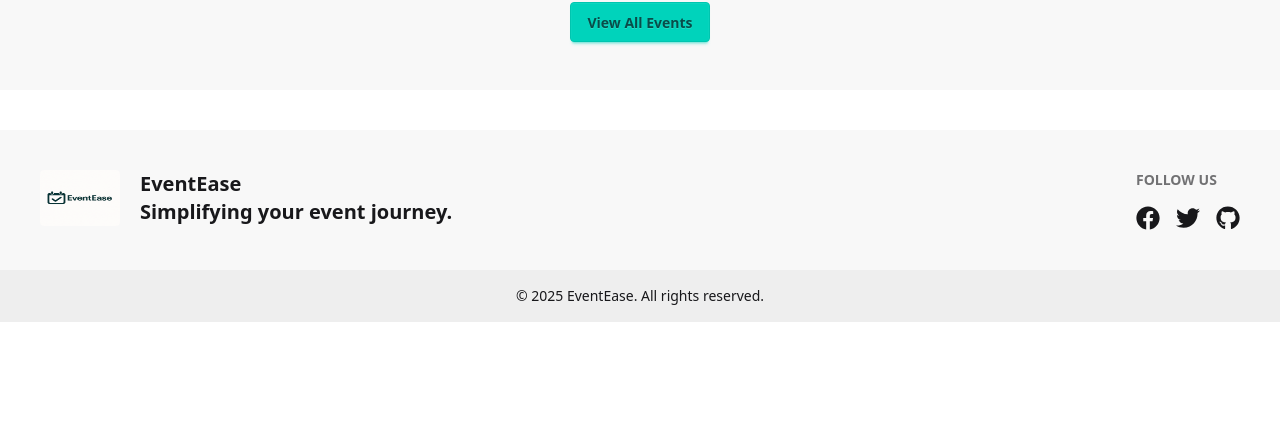
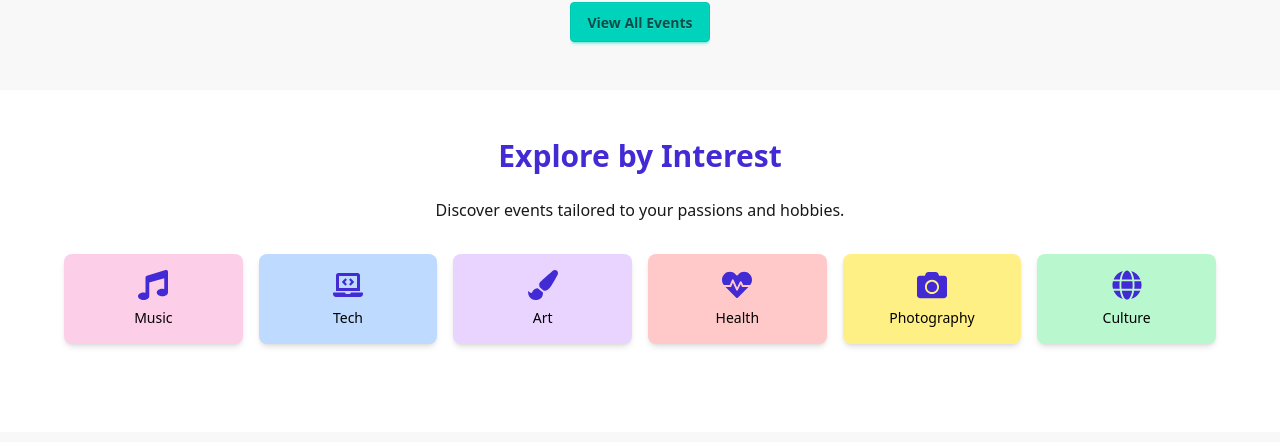
Before and after one commit to Sabuj-Chowdhury/Event-Management-Web-Application, a React (Vite) app in the folder client/: page / in a window 1280 px wide. Shown: the part 1135-1577 px from the top of the page. Before the commit the page ends 1457 px from the top, so only its background shows below. Built offline with nearby package versions, Linux system fonts and the light colour scheme; no server answers.

Commit message:
categerioes in homepage

```diff
--- /dev/null
+++ b/client/src/components/Categories.jsx
@@ -0,0 +1,44 @@
+import {
+  FaMusic,
+  FaLaptopCode,
+  FaPaintBrush,
+  FaHeartbeat,
+  FaCamera,
+  FaGlobe,
+} from "react-icons/fa";
+
+const categories = [
+  { name: "Music", icon: <FaMusic />, color: "bg-pink-200" },
+  { name: "Tech", icon: <FaLaptopCode />, color: "bg-blue-200" },
+  { name: "Art", icon: <FaPaintBrush />, color: "bg-purple-200" },
+  { name: "Health", icon: <FaHeartbeat />, color: "bg-red-200" },
+  { name: "Photography", icon: <FaCamera />, color: "bg-yellow-200" },
+  { name: "Culture", icon: <FaGlobe />, color: "bg-green-200" },
+];
+
+const Categories = () => {
+  return (
+    <section className="max-w-7xl mx-auto py-12 px-4 md:px-8 bg-base-100">
+      <div className="max-w-6xl mx-auto text-center space-y-6">
+        <h2 className="text-3xl font-bold text-primary">Explore by Interest</h2>
+        <p className="text-base-content text-opacity-70">
+          Discover events tailored to your passions and hobbies.
+        </p>
+
+        <div className="grid grid-cols-2 sm:grid-cols-3 md:grid-cols-4 lg:grid-cols-6 gap-4 mt-8">
+          {categories.map((cat, i) => (
+            <div
+              key={i}
+              className={`flex flex-col items-center justify-center p-4 rounded-lg ${cat.color} hover:scale-105 transition-transform cursor-pointer shadow-md`}
+            >
+              <div className="text-3xl text-primary">{cat.icon}</div>
+              <p className="mt-2 font-medium text-black text-sm">{cat.name}</p>
+            </div>
+          ))}
+        </div>
+      </div>
+    </section>
+  );
+};
+
+export default Categories;
--- a/client/src/components/FeaturedEvents.jsx
+++ b/client/src/components/FeaturedEvents.jsx
@@ -13,7 +13,7 @@ const FeaturedEvents = () => {
   }, []);
 
   return (
-    <section className="py-12 px-4 md:px-8 bg-base-200">
+    <section className="max-w-7xl mx-auto py-12 px-4 md:px-8 bg-base-200">
       <div className="max-w-6xl mx-auto text-center space-y-6">
         <h2 className="text-3xl font-bold text-primary">Featured Events</h2>
         <p className="text-base-content text-opacity-70">
--- a/client/src/pages/HomePage.jsx
+++ b/client/src/pages/HomePage.jsx
@@ -1,4 +1,5 @@
 import Banner from "../components/Banner";
+import Categories from "../components/Categories";
 import EventSearch from "../components/EventSearch";
 import FeaturedEvents from "../components/FeaturedEvents";
 
@@ -9,7 +10,7 @@ const HomePage = () => {
       <Banner />
       <EventSearch />
       <FeaturedEvents />
-      {/* Why Choose Us (Optional) */}
+      <Categories />
     </div>
   );
 };
```
